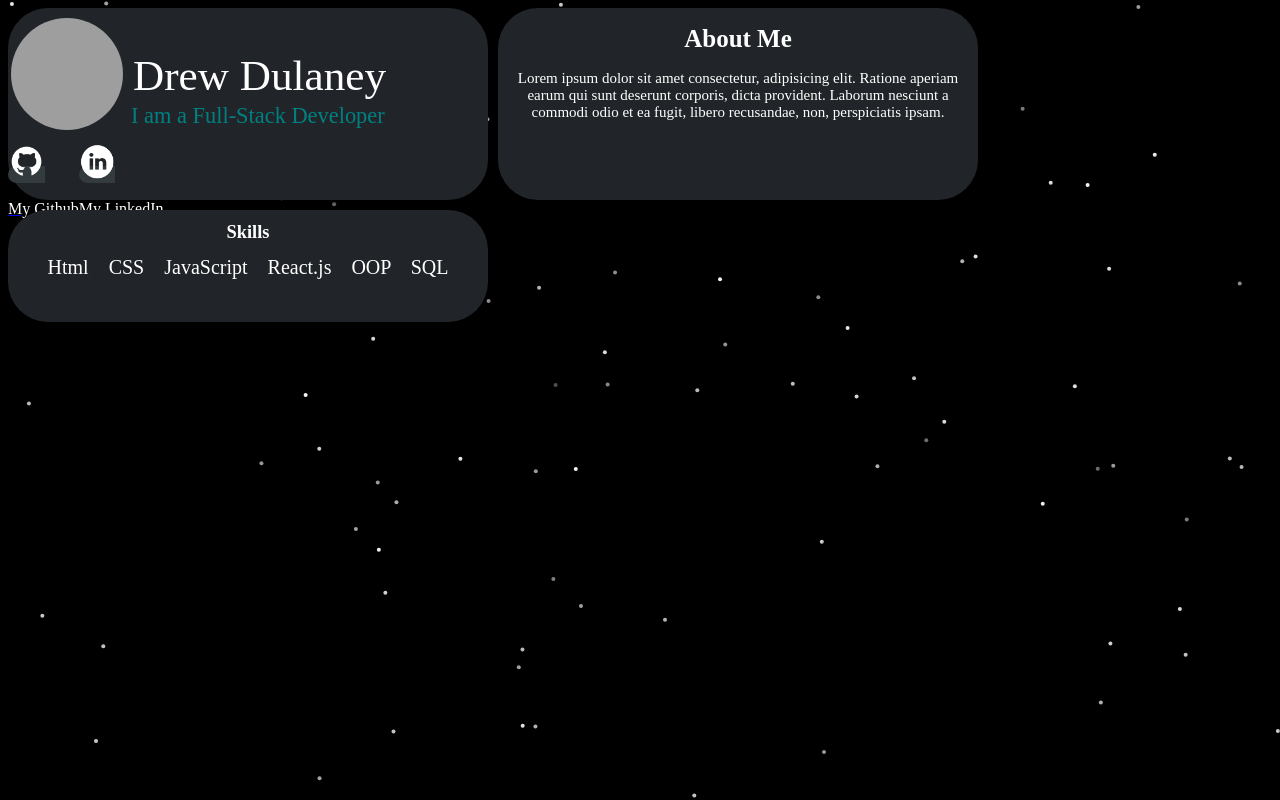
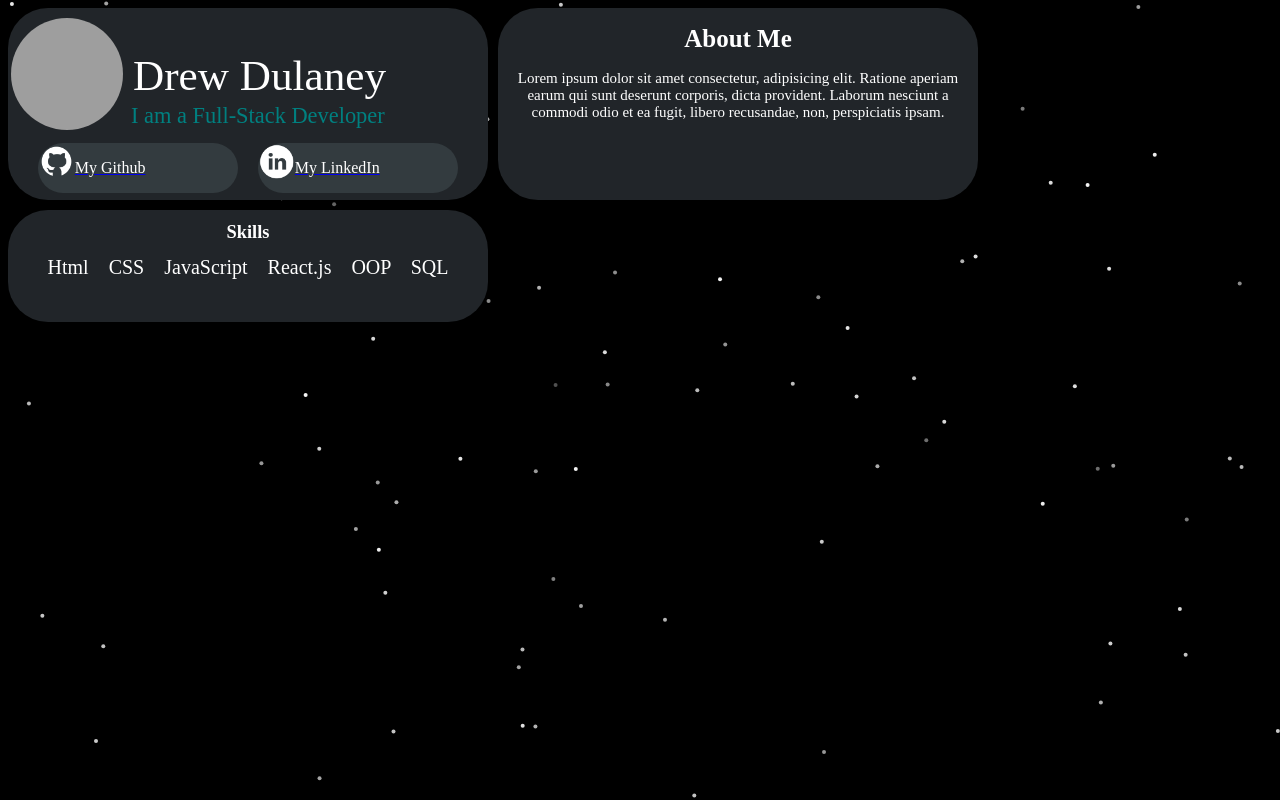
Before and after one commit to titansfandrew/portfolio2, a plain HTML site: page index.html in a window 1280 px wide. Drawn offline with Linux system fonts and the light colour scheme; grey boxes are pictures that could not be loaded.

Commit message:
savepoint

```diff
--- a/css/index.css
+++ b/css/index.css
@@ -64,7 +64,11 @@ body {
 
 .github-linkedin {
     display: flex;
-    flex-flow: row;
+    justify-content: center;
+    gap: 20px;
+    flex-direction: row;
+    flex-wrap: nowrap;
+    flex-shrink: auto;
 }
 
 .github img {
@@ -72,6 +76,7 @@ body {
     height: 2.3em;
     max-width: 2.3em;
     max-height: 2.3em;
+    order: 1;
 }
 
 #gitborder {
@@ -82,37 +87,42 @@ body {
     max-width: 12.5em;
     max-height: 3.125em;
     border-color: #333b3f;
+    z-index: -1;
+    display: flex;
+    flex-direction: row;
 }
 
 .github p {
     color: white;
-    left: 85px;
     text-align: center;
+    order: 2;
 }
 /* linkedin styles */
 .linkedin img {
-    width: 100%;
-    height: 100%;
+    width: 2.3em;
+    height: 2.3em;
     max-width: 2.3em;
     max-height: 2.3em;
-    left: 40px;
-    top: 5px;
+    order: 1;
 }
 
 #linkedinborder {
     border-radius: 40px;
     background-color: #333b3f;
     width: 12.5em;
-    height: 100%;
+    height: 3.125em;
     width: 12.5em;
     height: 3.125em;
     border-color: #333b3f;
+    z-index: -1;
+    display: flex;
+    flex-direction: row;
 }
 
 .linkedin p {
     color: white;
-    left: 80px;
     text-align: center;
+    order: 2;
 }
 /* name styles */
 
@@ -120,6 +130,7 @@ body {
     display: flex;
     flex-direction: row;
     gap: 10px;
+    justify-content: auto;
     align-items: center;
     padding-left: 3px;
     flex-shrink: auto;
@@ -129,6 +140,9 @@ body {
     font-size: 2.7em;
     color: white;
     text-wrap: nowrap;
+    position: relative;
+    align-items: center;
+    justify-content: center;
 }
 /* my picture style */
 .myself img {
--- a/index.html
+++ b/index.html
@@ -28,13 +28,13 @@
                     <div class="github">
                         <a href="https://github.com/titansfandrew" target="_blank" id="gitborder">
                             <img src="assets/github.png" alt="GitHub">
-                            <p style="text-wrap: nowrap;">My Github</p>
+                            <p>My Github</p>
                         </a>
                     </div>
                     <div class="linkedin">
                         <a href="https:/www.linkedin.com/in/drew-dulaney-6728a8346" target="_blank" id="linkedinborder">
                             <img src="assets/linkedin.png" alt="LinkedIn">
-                            <p style="text-wrap: nowrap;">My LinkedIn</p>
+                            <p>My LinkedIn</p>
                         </a>
                     </div>
                 </div>
```
